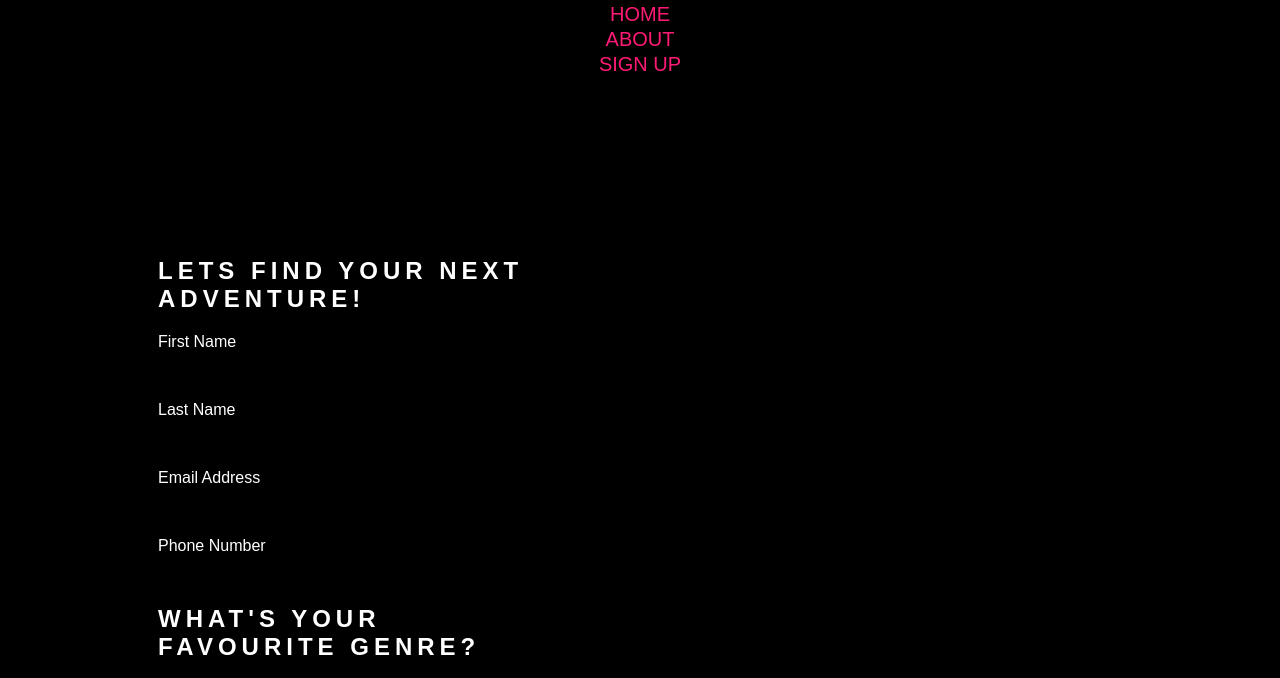
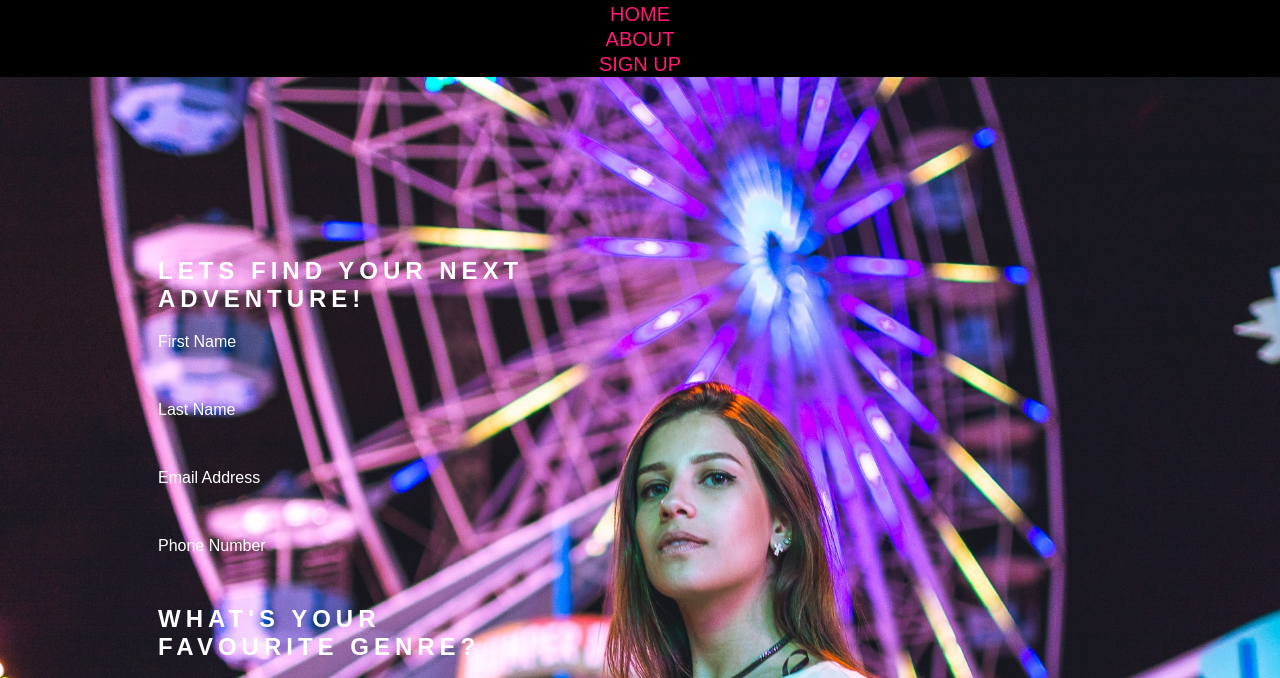
Before and after one commit to Rodney-Makomo/project-one-fstvls, a plain HTML site: page sign-up.html in a window 1280 px wide. Shown: the part 100-778 px from the top of the page. Drawn offline with Linux system fonts and the light colour scheme; a web font is replaced by a local one.

Commit message:
add image to form section

```diff
--- a/assets/css/style.css
+++ b/assets/css/style.css
@@ -135,8 +135,7 @@ footer {
 
 .form-section{
     clear: left;
-    /*background image here
-    background: url()*/
+    background: url('../images/background3.jpg');
     background-size: cover;
     background-position: cover;
     height:900px;
@@ -185,3 +184,5 @@ footer {
     background-color: #fafafa;
     color: #f16c6b;
 }
+
+/*Continue altering image and adding opacity*/
```
Also changed, not shown: assets/images/background3.jpg (added).
